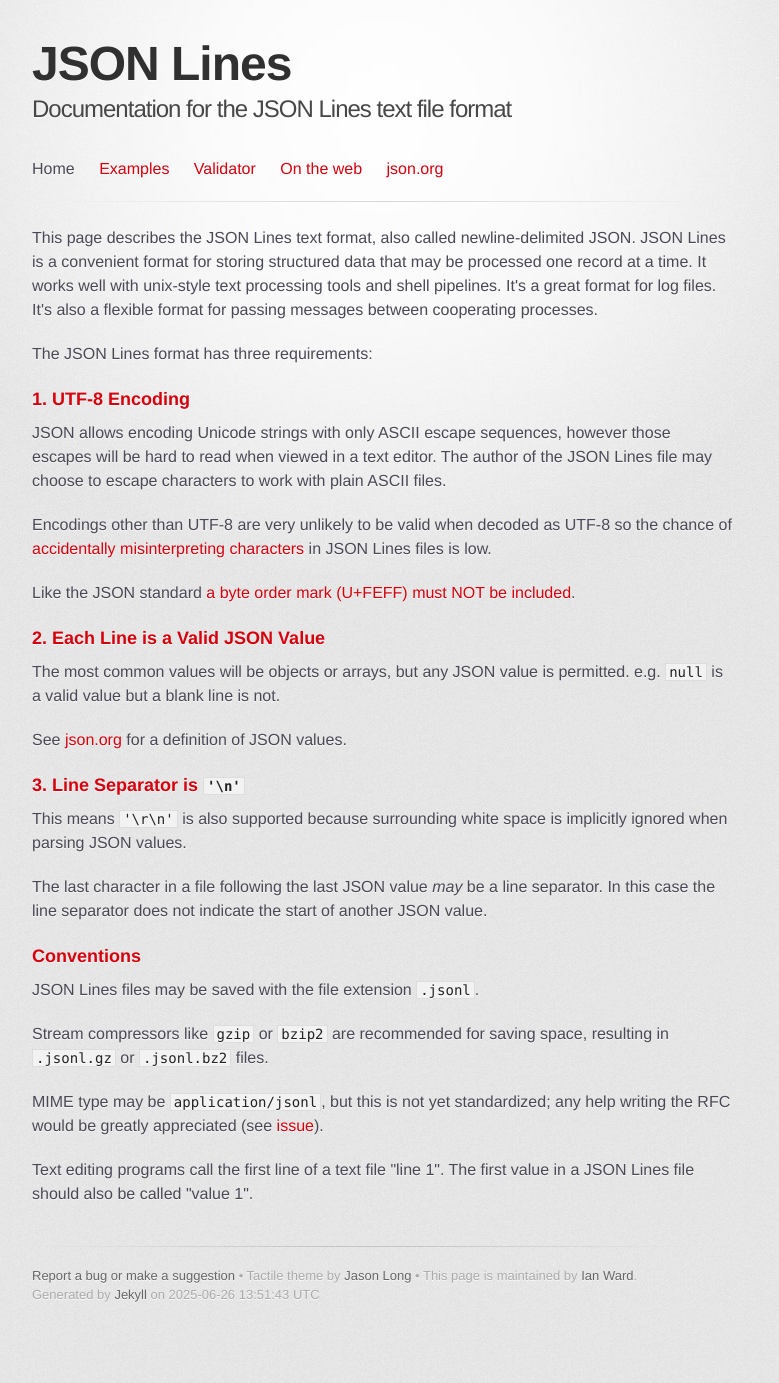
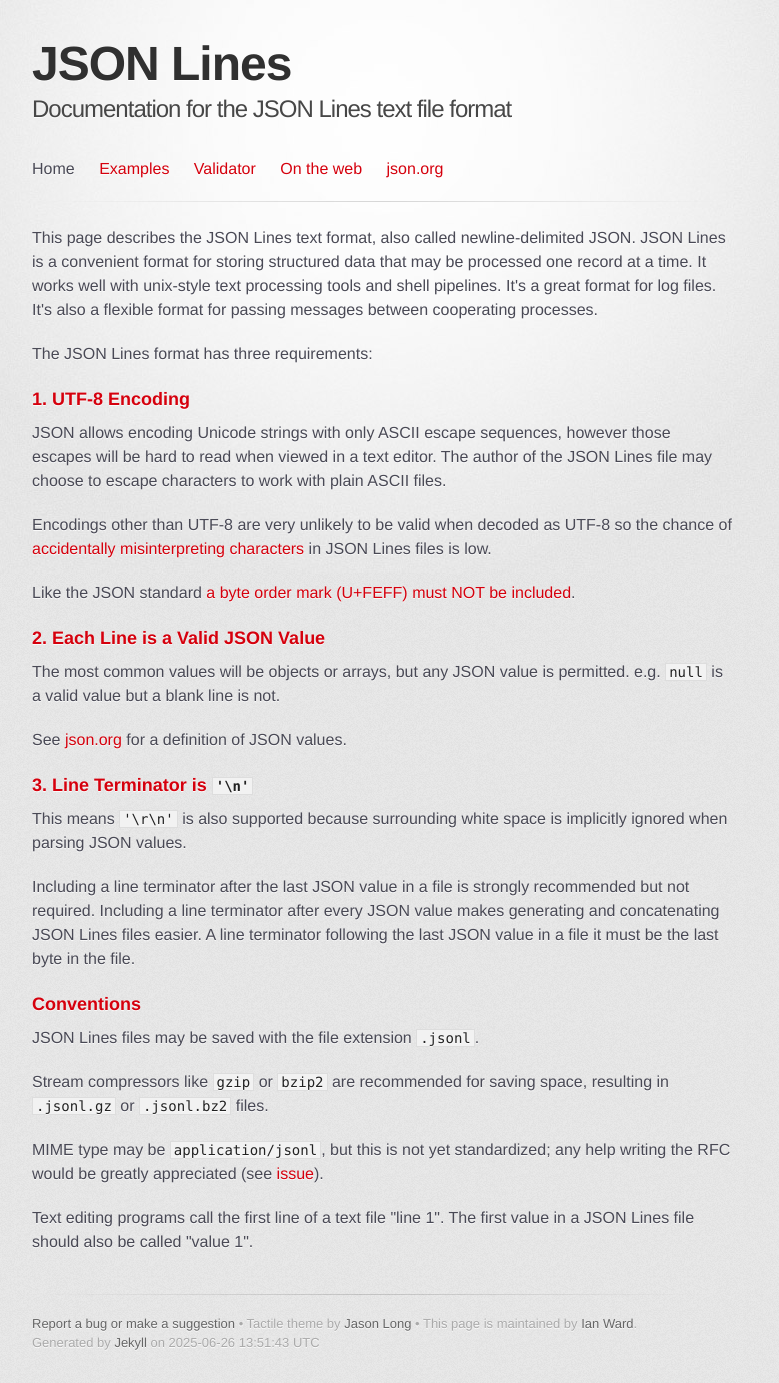
Before and after one commit to wardi/jsonlines, a Jekyll site: the page built from index.md, in a window 1280 px wide. Shown: the whole page, without its empty margins (258-1037 px from the left). Built offline with Jekyll 4.4.1, drawn with Linux system fonts in a browser that asks for light colours; some web fonts are replaced; before the commit the page ends 1335 px from its top, so only the background shows below that.

Commit message:
line terminators
Use description suggested from #107 instead of "line separators"

```diff
--- a/index.md
+++ b/index.md
@@ -44,16 +44,18 @@ subtitle: Documentation for the JSON Lines text file format
  See <a href="https://json.org/">json.org</a> for a definition of JSON values.
 </p>
 <h3>
- <a name="line-separator-is-n" class="anchor" href="#line-separator-is-n" id="line-separator-is-n"></a>
- 3. Line Separator is <code>'\n'</code>
+ <a name="line-terminator-is-n" class="anchor" href="#line-terminator-is-n" id="line-terminator-is-n"></a>
+ 3. Line Terminator is <code>'\n'</code>
 </h3>
 <p>
  This means <code>'\r\n'</code> is also supported because surrounding white space is
  implicitly ignored when parsing JSON values.
 </p>
 <p>
- The last character in a file following the last JSON value <em>may</em> be a line separator.
- In this case the line separator does not indicate the start of another JSON value.
+ Including a line terminator after the last JSON value in a file is strongly recommended
+ but not required. Including a line terminator after every JSON value makes generating and
+ concatenating JSON Lines files easier. A line terminator following the last JSON value in
+ a file it must be the last byte in the file.
 </p>
 <h3>
  <a name="conventions" class="anchor" href="#conventions" id="conventions"></a>
```
